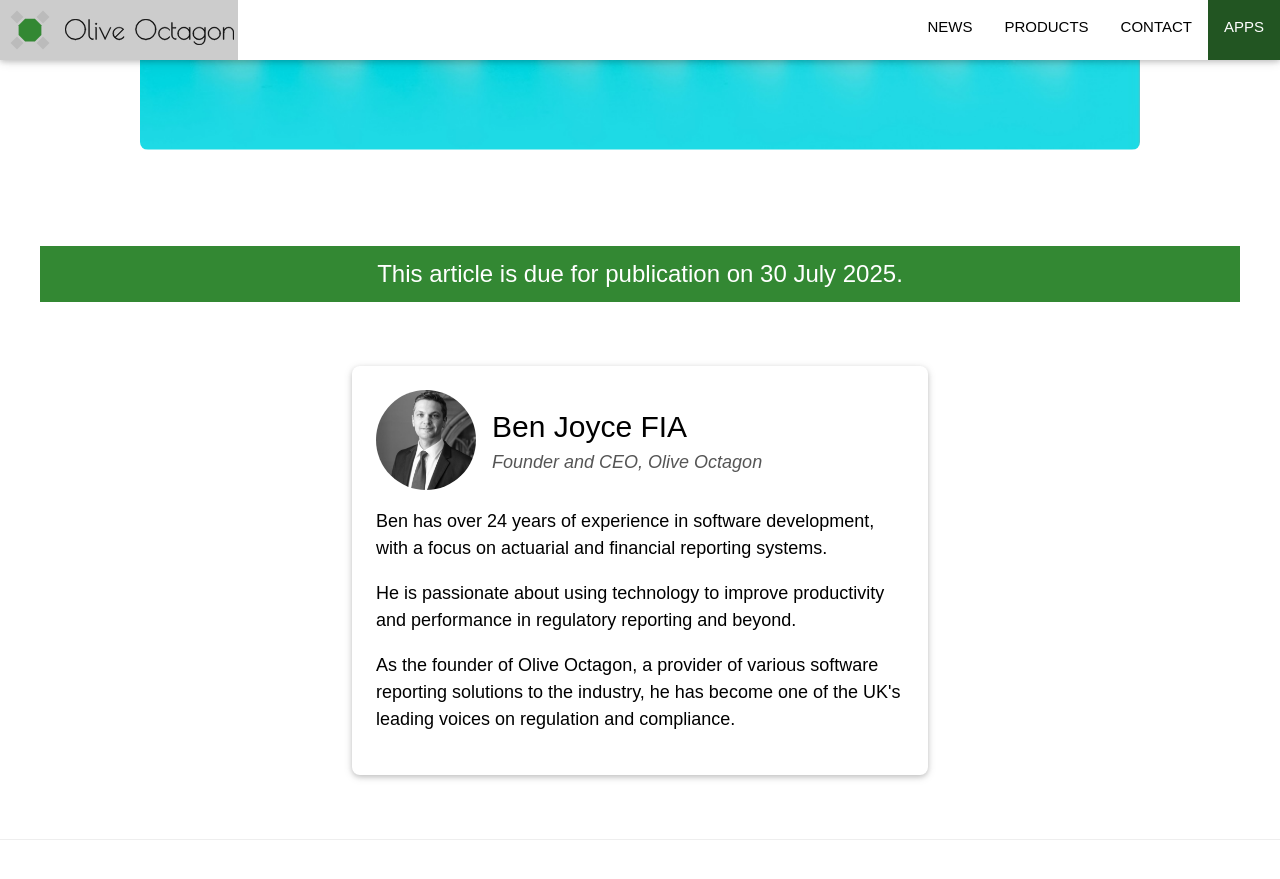
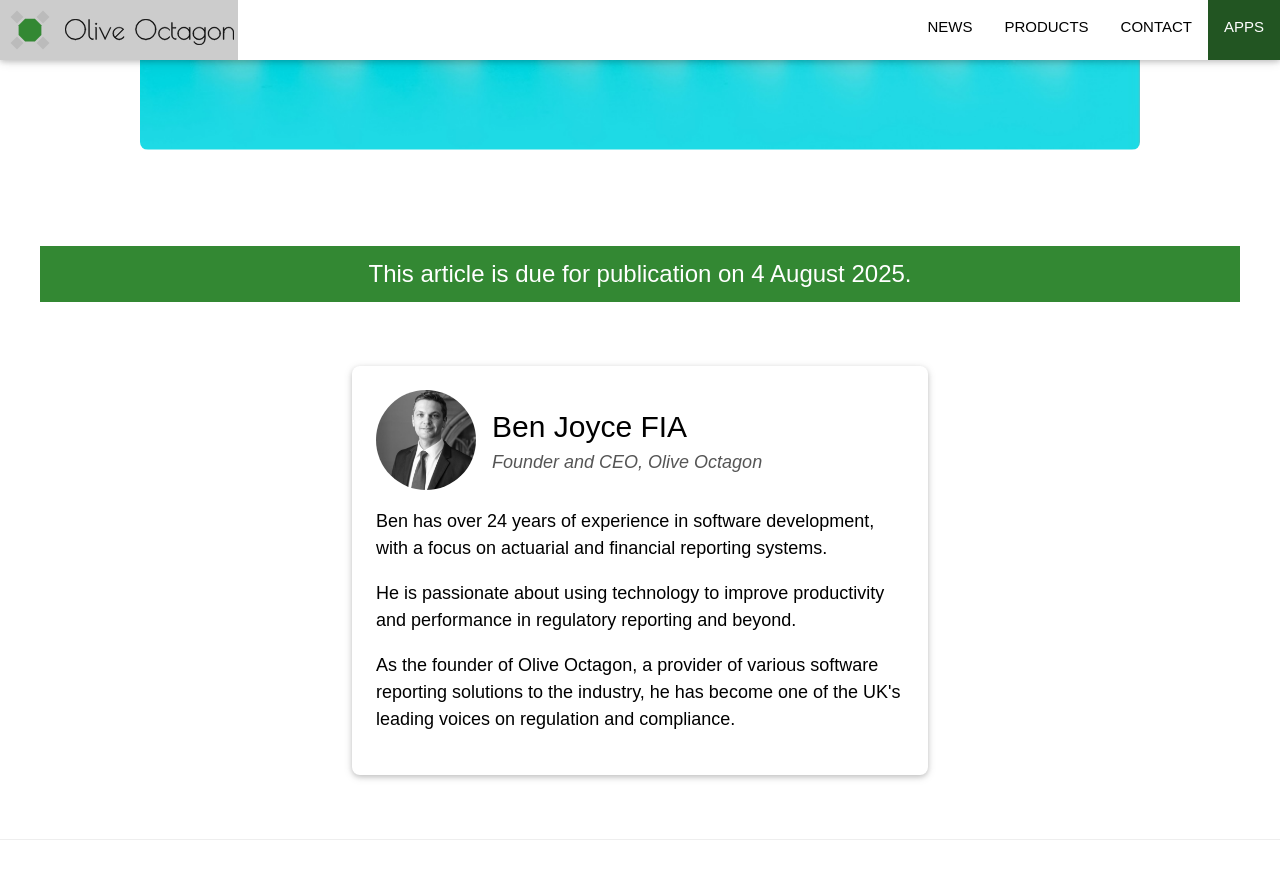
Before and after one commit to oliveoctagon/oliveoctagon.github.io, a Jekyll site: the page built from _posts/2025-07-30-first-draft-irrd-reporting-package-published.md, in a window 1280 px wide and 900 px high, scrolled down 749 px. Shown: the top 879 px of the window. Built offline with Jekyll 4.4.1, drawn with Linux system fonts in a browser that asks for light colours; some web fonts are replaced.

Commit message:
Date update for IRRD article

```diff
--- a/_posts/2025-07-30-first-draft-irrd-reporting-package-published.md
+++ b/_posts/2025-07-30-first-draft-irrd-reporting-package-published.md
@@ -9,5 +9,5 @@ description: Information about the new Insurance Recovery and Resolution Directi
 ---
 
 <div class="w3-content w3-center w3-panel w3-theme">
-    <h3>This article is due for publication on 30 July 2025.</h3>
+    <h3>This article is due for publication on 4 August 2025.</h3>
 </div>
```
